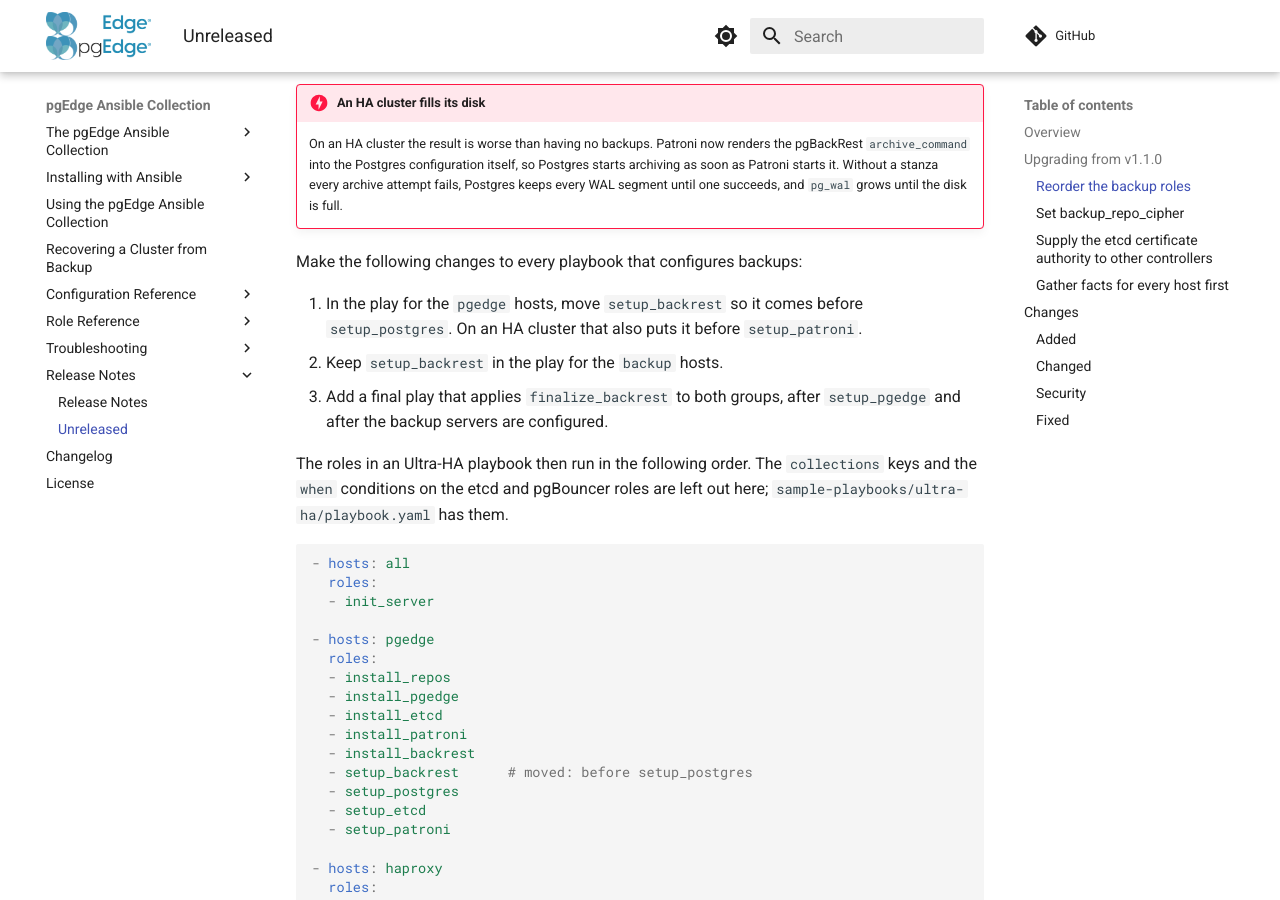
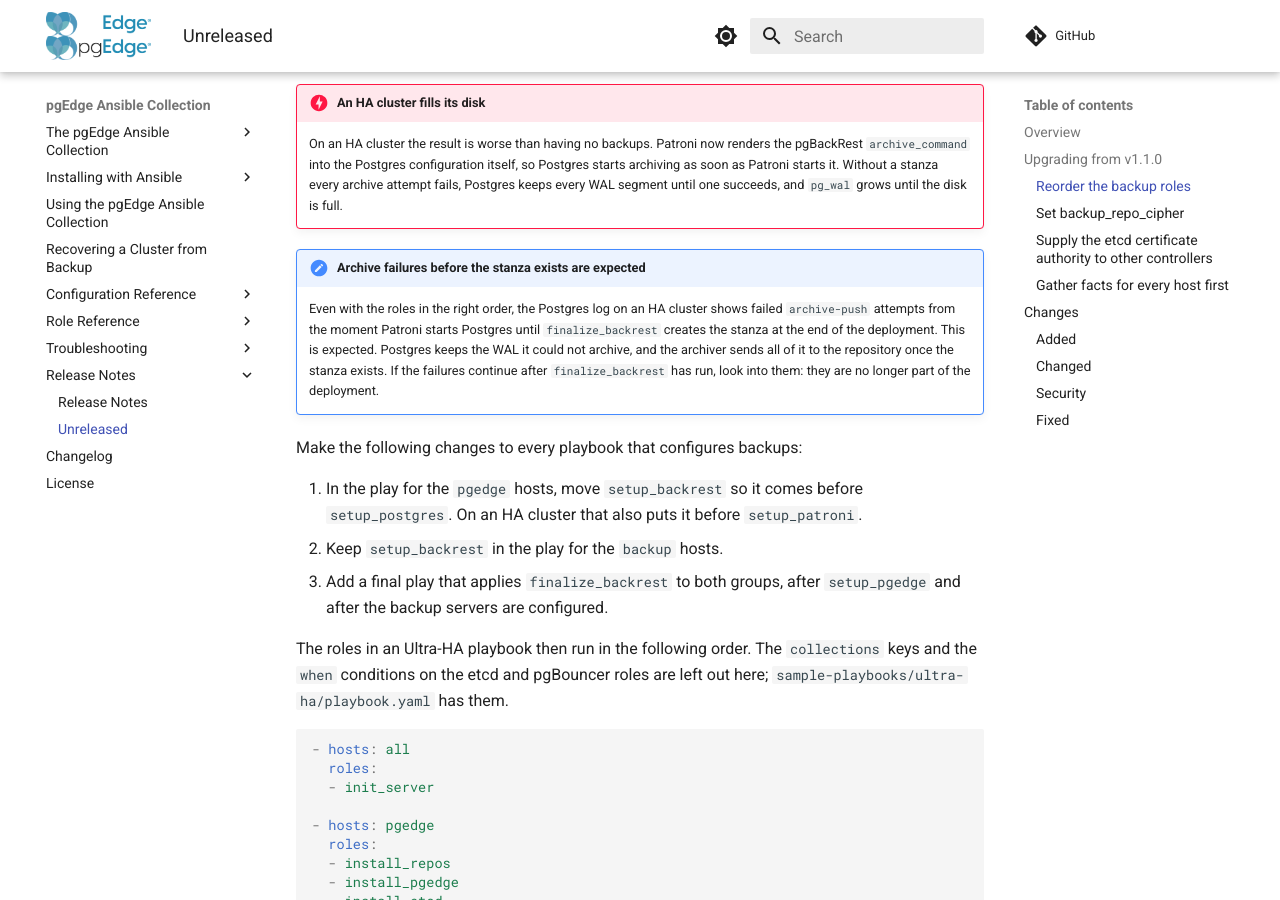
Before and after one commit to pgEdge/pgedge-ansible, an MkDocs documentation site: the page built from docs/release_notes/unreleased.md, in a window 1280 px wide and 900 px high, scrolled down 1121 px. Built offline with MkDocs 1.6.1 and Material for MkDocs 9.7.7, drawn with Linux system fonts in a browser that asks for light colours; comment, search, counter and statistics services are not loaded.

Commit message:
Explain the archive failures logged before the stanza exists
Patroni now bootstraps an HA cluster with the real pgBackRest
archive_command, but finalize_backrest only creates the stanza at the end
of the deployment. Every archive-push in between fails and is logged, even
when the playbook applies the roles in the right order. That is intended:
Postgres keeps the WAL and the archiver drains it once the stanza exists.

Say so in the upgrade notes, just after the danger box about a playbook
that never applies finalize_backrest, so the expected failures are not
mistaken for that problem, and point out that failures continuing after
finalize_backrest has run need looking into. Add the same point to the
finalize_backrest role page.

Co-Authored-By: Claude Opus 5.5 (1M context) <noreply@anthropic.com>

```diff
--- a/docs/release_notes/unreleased.md
+++ b/docs/release_notes/unreleased.md
@@ -46,6 +46,15 @@ backup, or installs the cron entries, and a non-HA cluster never gets its
     itself, so Postgres starts archiving as soon as Patroni starts it. Without a
     stanza every archive attempt fails, Postgres keeps every WAL segment until
     one succeeds, and `pg_wal` grows until the disk is full.
+
+!!! note "Archive failures before the stanza exists are expected"
+    Even with the roles in the right order, the Postgres log on an HA cluster
+    shows failed `archive-push` attempts from the moment Patroni starts Postgres
+    until `finalize_backrest` creates the stanza at the end of the deployment.
+    This is expected. Postgres keeps the WAL it could not archive, and the
+    archiver sends all of it to the repository once the stanza exists. If the
+    failures continue after `finalize_backrest` has run, look into them: they
+    are no longer part of the deployment.
 
 Make the following changes to every playbook that configures backups:
 
```
Also changed, not shown: docs/roles/finalize_backrest.md (+3 -0 lines).
